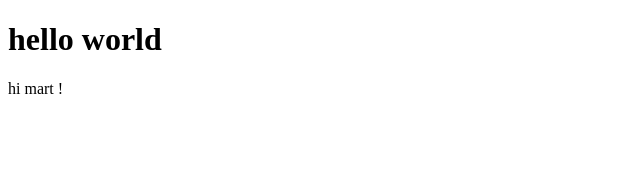
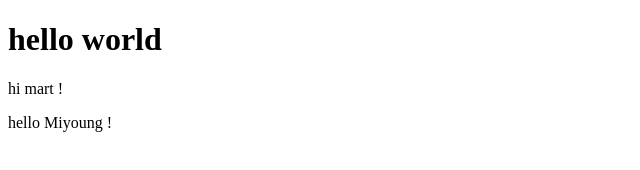
Before and after one commit to lostmart/rdv-app, a plain HTML site: page front-end/index.html in a window 1280 px wide. Shown: the whole page, without its empty margins (0-640 px from the left). Drawn offline with Linux system fonts and the light colour scheme.

Commit message:
hello Miyoung

```diff
--- a/front-end/index.html
+++ b/front-end/index.html
@@ -8,5 +8,6 @@
 	<body>
 		<h1>hello world</h1>
 		<p>hi mart !</p>
+		<p>hello Miyoung !</p>
 	</body>
 </html>
```
